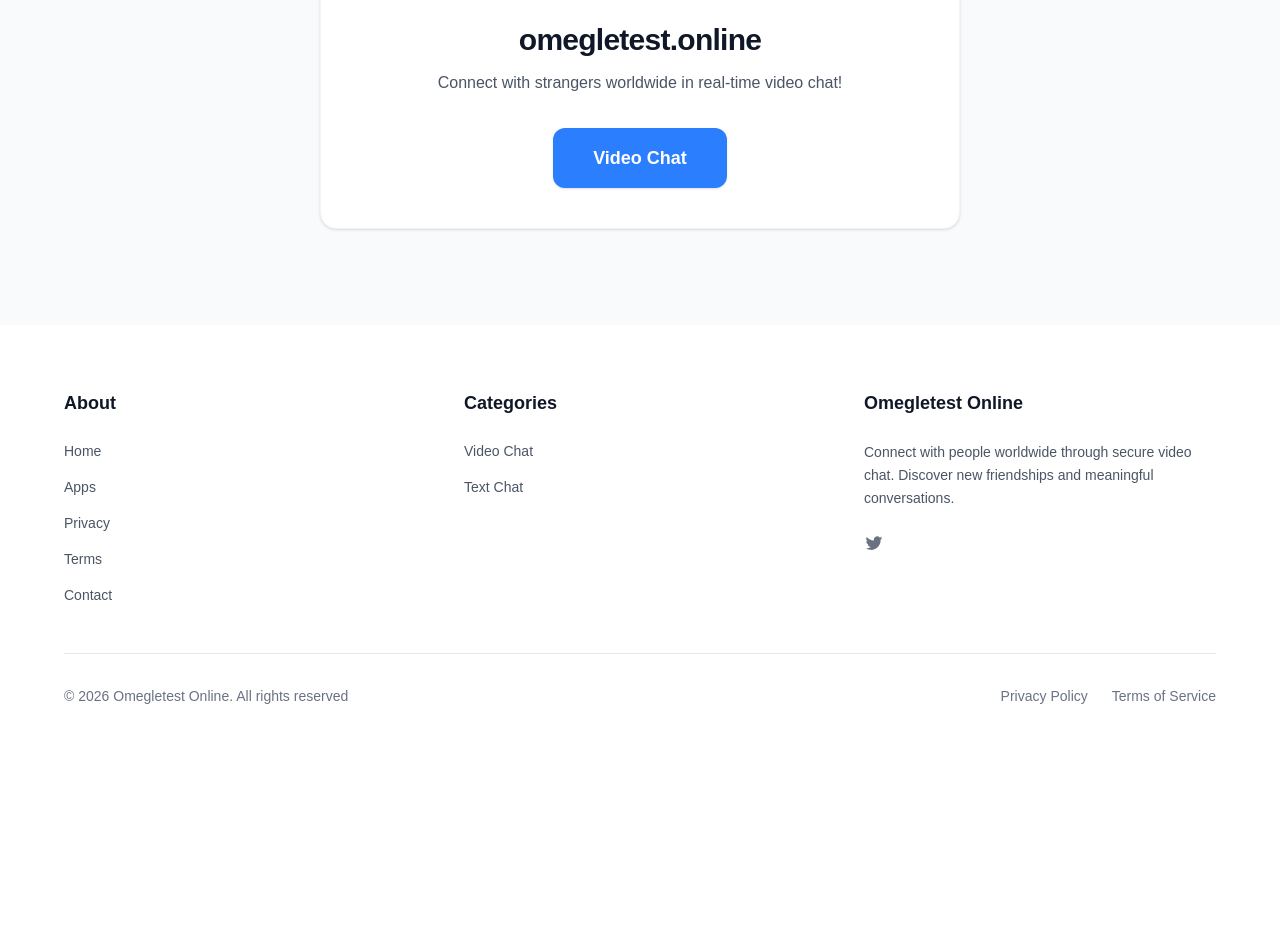
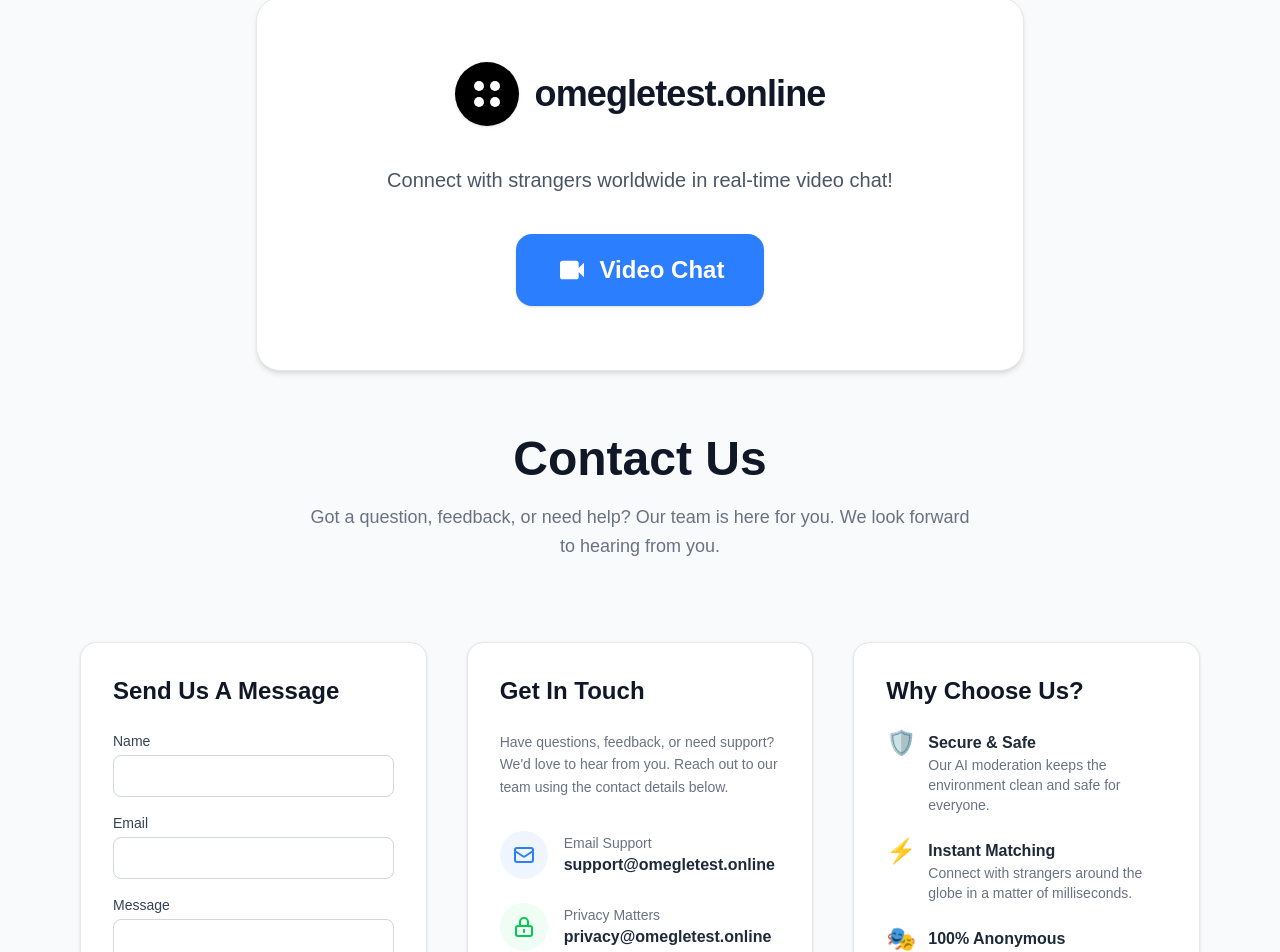
Before and after one commit to kerimacar06/omegle.online.testing, a Next.js app: page /contact in a window 1280 px wide. Shown: the part 140-1092 px from the top of the page. Before the commit the page ends 878 px from the top, so only its background shows below. Built offline with nearby package versions, Linux system fonts and the light colour scheme.

Commit message:
fix: contact sayfasi iletisim formu ve bilesenler guncellendi

```diff
--- a/app/contact/page.tsx
+++ b/app/contact/page.tsx
@@ -7,25 +7,139 @@ export default function ContactPage() {
     <main className="min-h-screen bg-gray-50 flex flex-col justify-between">
       <Navbar />
 
-      <div className="w-full max-w-2xl mx-auto px-4 py-12 flex-grow">
-        {/* Giriş Kartı */}
-        <div className="bg-white p-6 sm:p-10 rounded-2xl shadow-sm border border-gray-100 text-center">
+      <div className="w-full max-w-6xl mx-auto px-4 py-16 flex-grow">
 
-          {/* Başlık ve Slogan */}
-          <h1 className="text-2xl sm:text-3xl font-extrabold text-gray-900 mb-3 tracking-tight break-all sm:break-normal px-2">
-            omegletest.online
+        {/* Üst Kısım: Logo Kartı ve Altındaki Contact Başlığı */}
+        <div className="flex flex-col items-center justify-center mb-20">
+
+          {/* Büyütülmüş ve Ferahlatılmış Beyaz Kart */}
+          <div className="flex flex-col items-center bg-white p-10 md:p-16 rounded-3xl border border-gray-200 shadow-md w-full max-w-3xl mb-16">
+
+            {/* Logo ve İsim (Büyütüldü ve boşluk arttı) */}
+            <div className="flex items-center gap-4 mb-10">
+              {/* Siyah Yuvarlak ve 4 Beyaz Noktalı Logo */}
+              <div className="w-16 h-16 bg-black rounded-full flex items-center justify-center shadow-sm">
+                <div className="grid grid-cols-2 gap-1.5">
+                  <div className="w-2.5 h-2.5 bg-white rounded-full"></div>
+                  <div className="w-2.5 h-2.5 bg-white rounded-full"></div>
+                  <div className="w-2.5 h-2.5 bg-white rounded-full"></div>
+                  <div className="w-2.5 h-2.5 bg-white rounded-full"></div>
+                </div>
+              </div>
+              <span className="text-4xl font-extrabold text-gray-900 tracking-tight">omegletest.online</span>
+            </div>
+
+            {/* Buton Üstü Yazı (Daha vurgulu ve boşluklu) */}
+            <p className="text-gray-600 font-medium mb-10 text-center text-lg md:text-xl max-w-xl">
+              Connect with strangers worldwide in real-time video chat!
+            </p>
+
+            {/* Sahte Kamera Butonu (Boyutu büyütüldü) */}
+            <Link
+              href="/404"
+              className="flex items-center gap-3 bg-blue-500 text-white px-10 py-5 rounded-2xl shadow-sm hover:shadow-lg hover:bg-blue-600 hover:-translate-y-1 transition-all duration-300 font-bold text-2xl group"
+            >
+              <svg className="w-8 h-8 text-white" fill="currentColor" viewBox="0 0 24 24">
+                 <path d="M17 10.5V7a2 2 0 00-2-2H5a2 2 0 00-2 2v10a2 2 0 002 2h10a2 2 0 002-2v-3.5l4 4v-11l-4 4z" />
+              </svg>
+              Video Chat
+            </Link>
+          </div>
+
+          {/* Kartın Altına Alınan Büyük Başlık ve Slogan */}
+          <h1 className="text-4xl md:text-5xl font-extrabold text-gray-900 mb-5 text-center">
+            Contact Us
           </h1>
-          <p className="text-gray-600 text-base mb-8 max-w-md mx-auto leading-relaxed">
-            Connect with strangers worldwide in real-time video chat!
+          <p className="text-lg text-gray-500 text-center max-w-2xl leading-relaxed">
+            Got a question, feedback, or need help? Our team is here for you. We look forward to hearing from you.
           </p>
 
-          {/* DÜZ BUTTON YERİNE TIKLANABİLİR LINK EKLENDİ */}
-          <Link
-            href="/chat/video"
-            className="inline-block bg-blue-500 hover:bg-blue-600 text-white font-bold py-4 px-10 rounded-xl transition-all duration-200 text-lg shadow-sm text-center transform hover:scale-[1.02]"
-          >
-            Video Chat
-          </Link>
+        </div>
+
+        {/* Alt Kısım: 3 Kolonlu Grid Yapısı */}
+        <div className="grid grid-cols-1 md:grid-cols-3 gap-10">
+
+          {/* Sol Kolon: Send Us A Message Formu */}
+          <div className="bg-white p-8 rounded-2xl border border-gray-200 shadow-sm col-span-1 md:col-span-1">
+            <h2 className="text-2xl font-bold text-gray-900 mb-6">Send Us A Message</h2>
+            <form className="space-y-4">
+              <div>
+                <label className="block text-sm font-medium text-gray-700 mb-1">Name</label>
+                <input type="text" className="w-full border border-gray-300 rounded-lg px-4 py-2 focus:ring-2 focus:ring-blue-500 focus:border-transparent outline-none transition-all" />
+              </div>
+              <div>
+                <label className="block text-sm font-medium text-gray-700 mb-1">Email</label>
+                <input type="email" className="w-full border border-gray-300 rounded-lg px-4 py-2 focus:ring-2 focus:ring-blue-500 focus:border-transparent outline-none transition-all" />
+              </div>
+              <div>
+                <label className="block text-sm font-medium text-gray-700 mb-1">Message</label>
+                <textarea rows={4} className="w-full border border-gray-300 rounded-lg px-4 py-2 focus:ring-2 focus:ring-blue-500 focus:border-transparent outline-none resize-none transition-all"></textarea>
+              </div>
+              <button type="button" className="w-full bg-gray-900 hover:bg-black text-white font-bold py-3 rounded-lg transition-colors">
+                Send Message
+              </button>
+            </form>
+          </div>
+
+          {/* Orta Kolon: Get In Touch */}
+          <div className="bg-white p-8 rounded-2xl border border-gray-200 shadow-sm col-span-1 md:col-span-1">
+            <h2 className="text-2xl font-bold text-gray-900 mb-6">Get In Touch</h2>
+            <p className="text-gray-500 mb-8 text-sm leading-relaxed">
+              Have questions, feedback, or need support? We'd love to hear from you. Reach out to our team using the contact details below.
+            </p>
+
+            <div className="space-y-6">
+              <div className="flex items-center gap-4">
+                <div className="w-12 h-12 bg-blue-50 rounded-full flex items-center justify-center text-blue-500">
+                  <svg className="w-6 h-6" fill="none" stroke="currentColor" strokeWidth="2" viewBox="0 0 24 24"><path strokeLinecap="round" strokeLinejoin="round" d="M3 8l7.89 5.26a2 2 0 002.22 0L21 8M5 19h14a2 2 0 002-2V7a2 2 0 00-2-2H5a2 2 0 00-2 2v10a2 2 0 002 2z"></path></svg>
+                </div>
+                <div>
+                  <p className="text-sm text-gray-500 font-medium">Email Support</p>
+                  <p className="font-semibold text-gray-800">support@omegletest.online</p>
+                </div>
+              </div>
+
+              <div className="flex items-center gap-4">
+                <div className="w-12 h-12 bg-green-50 rounded-full flex items-center justify-center text-green-500">
+                  <svg className="w-6 h-6" fill="none" stroke="currentColor" strokeWidth="2" viewBox="0 0 24 24"><path strokeLinecap="round" strokeLinejoin="round" d="M12 15v2m-6 4h12a2 2 0 002-2v-6a2 2 0 00-2-2H6a2 2 0 00-2 2v6a2 2 0 002 2zm10-10V7a4 4 0 00-8 0v4h8z"></path></svg>
+                </div>
+                <div>
+                  <p className="text-sm text-gray-500 font-medium">Privacy Matters</p>
+                  <p className="font-semibold text-gray-800">privacy@omegletest.online</p>
+                </div>
+              </div>
+            </div>
+          </div>
+
+          {/* Sağ Kolon: Why Choose Us (Emojili) */}
+          <div className="bg-white p-8 rounded-2xl border border-gray-200 shadow-sm col-span-1 md:col-span-1">
+            <h2 className="text-2xl font-bold text-gray-900 mb-6">Why Choose Us?</h2>
+
+            <ul className="space-y-6">
+              <li className="flex items-start gap-3">
+                <span className="text-2xl leading-none">🛡️</span>
+                <div>
+                  <h4 className="font-bold text-gray-800">Secure & Safe</h4>
+                  <p className="text-sm text-gray-500">Our AI moderation keeps the environment clean and safe for everyone.</p>
+                </div>
+              </li>
+              <li className="flex items-start gap-3">
+                <span className="text-2xl leading-none">⚡</span>
+                <div>
+                  <h4 className="font-bold text-gray-800">Instant Matching</h4>
+                  <p className="text-sm text-gray-500">Connect with strangers around the globe in a matter of milliseconds.</p>
+                </div>
+              </li>
+              <li className="flex items-start gap-3">
+                <span className="text-2xl leading-none">🎭</span>
+                <div>
+                  <h4 className="font-bold text-gray-800">100% Anonymous</h4>
+                  <p className="text-sm text-gray-500">No logs, no saved data, and absolute privacy during your chats.</p>
+                </div>
+              </li>
+            </ul>
+          </div>
+
         </div>
       </div>
 
```
